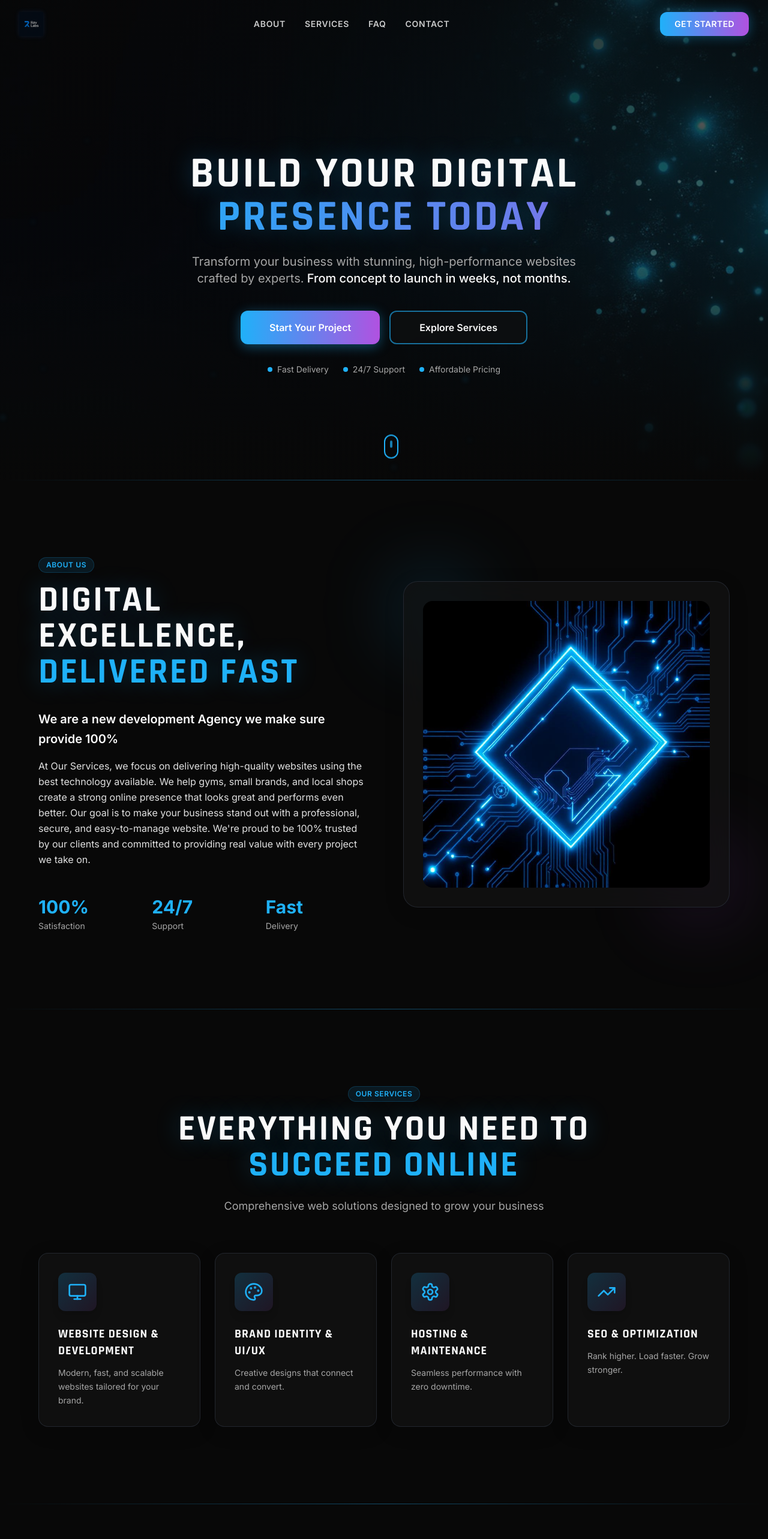
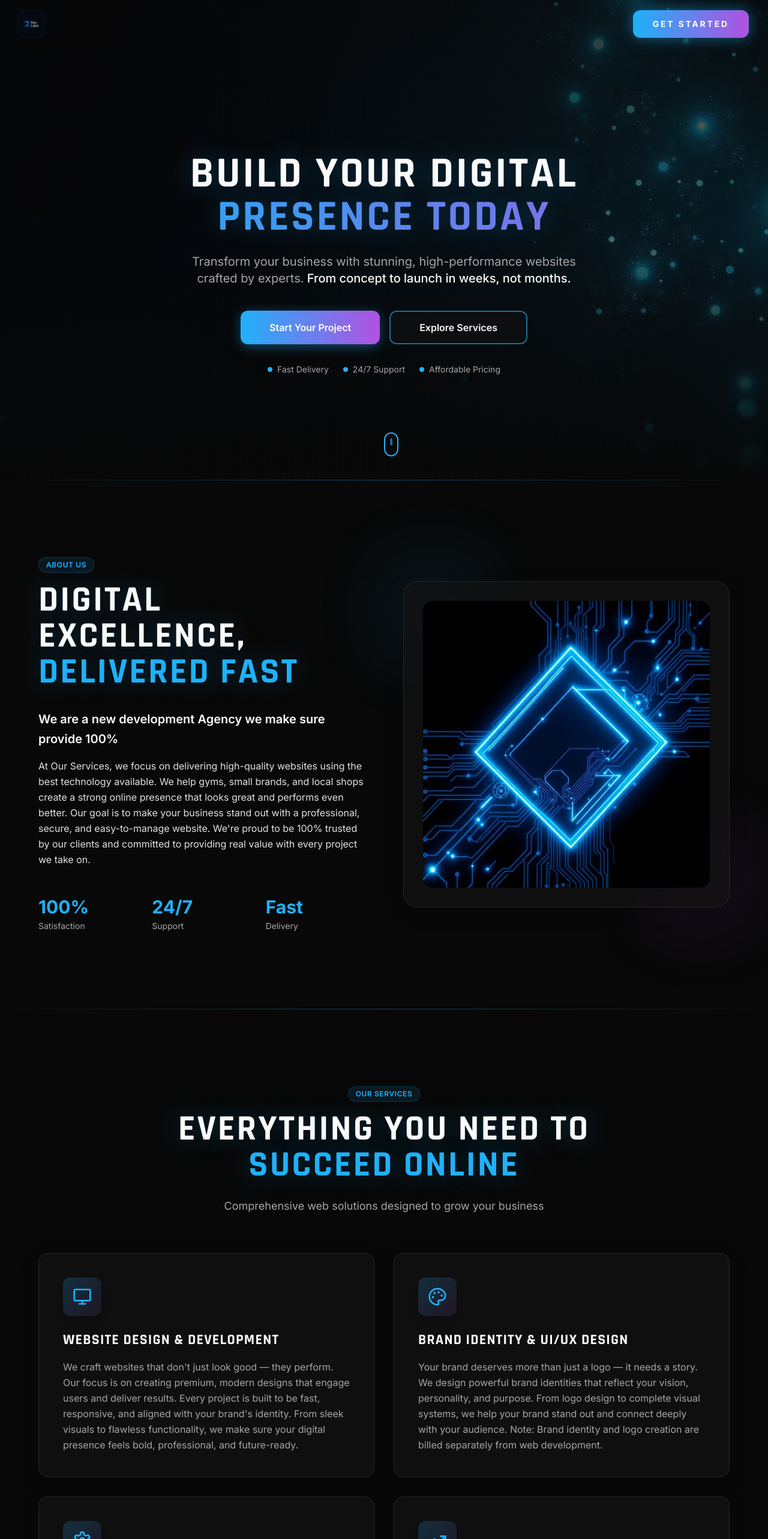
Before and after one commit to After777/synthwave-core-hub, a React (Vite) app: page / in a window 1280 px wide. Shown: the top 2566 px of the page at 60% size. Built offline with nearby package versions, Linux system fonts and the light colour scheme; the HTML template or start-up script is replaced by a standard one.

Commit message:
Refactor Services section

```diff
--- a/src/components/Navbar.tsx
+++ b/src/components/Navbar.tsx
@@ -51,15 +51,19 @@ const Navbar = () => {
           </button>
 
           {/* Navigation Links */}
-          <div className="hidden md:flex items-center gap-8">
-            {navLinks.map((link) => (
+          <div className="hidden md:flex items-center gap-10">
+            {navLinks.map((link, index) => (
               <button
                 key={link.id}
                 onClick={() => scrollToSection(link.id)}
-                className="relative text-sm font-semibold text-foreground/80 hover:text-primary transition-colors duration-300 group uppercase tracking-wider"
+                className="relative text-sm font-bold text-foreground/70 hover:text-primary transition-all duration-500 group uppercase tracking-[0.15em] futuristic-nav-link"
+                style={{ animationDelay: `${index * 0.1}s` }}
               >
-                {link.label}
-                <span className="absolute -bottom-1 left-0 w-0 h-0.5 bg-gradient-to-r from-primary to-accent group-hover:w-full transition-all duration-300"></span>
+                <span className="relative z-10">{link.label}</span>
+                {/* Neon underline glow */}
+                <span className="absolute -bottom-1 left-0 w-0 h-[2px] bg-gradient-to-r from-primary via-accent to-primary group-hover:w-full transition-all duration-500 shadow-[0_0_8px_hsl(var(--primary))]"></span>
+                {/* Subtle background glow on hover */}
+                <span className="absolute inset-0 -z-10 bg-primary/5 blur-xl opacity-0 group-hover:opacity-100 transition-opacity duration-500 scale-0 group-hover:scale-150"></span>
               </button>
             ))}
           </div>
@@ -67,9 +71,10 @@ const Navbar = () => {
           {/* CTA Button */}
           <button
             onClick={() => scrollToSection("contact")}
-            className="hidden md:block px-6 py-2.5 rounded-xl bg-gradient-to-r from-primary to-accent text-white font-semibold text-sm shadow-[0_0_20px_hsl(var(--primary)/0.4)] hover:shadow-[0_0_30px_hsl(var(--primary)/0.6)] hover:-translate-y-0.5 transition-all duration-300 uppercase tracking-wide"
+            className="hidden md:block px-8 py-3 rounded-xl bg-gradient-to-r from-primary via-accent to-primary bg-size-200 bg-pos-0 hover:bg-pos-100 text-white font-bold text-sm shadow-[0_0_25px_hsl(var(--primary)/0.5)] hover:shadow-[0_0_40px_hsl(var(--primary)/0.8)] hover:scale-105 transition-all duration-500 uppercase tracking-[0.2em] border border-primary/30 relative overflow-hidden group"
           >
-            Get Started
+            <span className="relative z-10">Get Started</span>
+            <span className="absolute inset-0 bg-gradient-to-r from-accent to-primary opacity-0 group-hover:opacity-100 transition-opacity duration-500"></span>
           </button>
 
           {/* Mobile Menu Button */}
--- a/src/components/Services.tsx
+++ b/src/components/Services.tsx
@@ -6,22 +6,22 @@ const services = [
   {
     icon: Monitor,
     title: "Website Design & Development",
-    description: "Modern, fast, and scalable websites tailored for your brand.",
+    description: "We craft websites that don't just look good — they perform. Our focus is on creating premium, modern designs that engage users and deliver results. Every project is built to be fast, responsive, and aligned with your brand's identity. From sleek visuals to flawless functionality, we make sure your digital presence feels bold, professional, and future-ready.",
   },
   {
     icon: Palette,
-    title: "Brand Identity & UI/UX",
-    description: "Creative designs that connect and convert.",
+    title: "Brand Identity & UI/UX Design",
+    description: "Your brand deserves more than just a logo — it needs a story. We design powerful brand identities that reflect your vision, personality, and purpose. From logo design to complete visual systems, we help your brand stand out and connect deeply with your audience. Note: Brand identity and logo creation are billed separately from web development.",
   },
   {
     icon: Settings,
     title: "Hosting & Maintenance",
-    description: "Seamless performance with zero downtime.",
+    description: "We take care of everything that keeps your website running perfectly — hosting, security, updates, and performance checks. These services are fully managed under our maintenance plan, so you don't have to worry about extra charges or downtime. Your site stays secure, stable, and optimized at all times.",
   },
   {
     icon: TrendingUp,
     title: "SEO & Optimization",
-    description: "Rank higher. Load faster. Grow stronger.",
+    description: "We ensure your website gets noticed. Our SEO process focuses on visibility, speed, and ranking — helping you reach the right audience faster. From keyword optimization to site performance and analytics, we make sure your site not only looks good but performs like a pro in search results.",
   },
 ];
 
@@ -55,11 +55,11 @@ const Services = () => {
           </p>
         </div>
 
-        <div className="grid sm:grid-cols-2 lg:grid-cols-4 gap-6">
+        <div className="grid sm:grid-cols-1 lg:grid-cols-2 gap-8">
           {services.map((service, index) => (
             <div
               key={index}
-              className="glass-effect-strong rounded-2xl p-8 hover-lift hover-glow group animate-fade-in relative overflow-hidden"
+              className="glass-effect-strong rounded-2xl p-10 hover-lift hover-glow group animate-fade-in relative overflow-hidden"
               style={{ animationDelay: `${index * 0.1}s` }}
             >
               {/* Background Gradient on Hover */}
@@ -70,9 +70,9 @@ const Services = () => {
                   <service.icon className="w-8 h-8 text-primary" />
                 </div>
 
-                <h3 className="text-xl font-bold mb-3 group-hover:text-primary transition-colors duration-300 hover-glow-text">{service.title}</h3>
+                <h3 className="text-2xl font-bold mb-4 group-hover:text-primary transition-colors duration-300 hover-glow-text">{service.title}</h3>
 
-                <p className="text-muted-foreground leading-relaxed text-sm">
+                <p className="text-muted-foreground leading-relaxed">
                   {service.description}
                 </p>
               </div>
--- a/src/index.css
+++ b/src/index.css
@@ -191,7 +191,34 @@ All colors MUST be HSL.
     text-shadow: 0 0 20px hsl(var(--primary) / 0.5);
   }
 
+  .futuristic-nav-link {
+    animation: fadeIn 0.6s ease-out backwards;
+  }
+
+  .bg-size-200 {
+    background-size: 200% 100%;
+  }
+
+  .bg-pos-0 {
+    background-position: 0% 50%;
+  }
+
+  .bg-pos-100 {
+    background-position: 100% 50%;
+  }
+
   /* Professional Animations */
+  @keyframes fadeIn {
+    0% {
+      opacity: 0;
+      transform: translateY(-10px);
+    }
+    100% {
+      opacity: 1;
+      transform: translateY(0);
+    }
+  }
+
   @keyframes float {
     0%, 100% { transform: translateY(0px) translateX(0px); }
     25% { transform: translateY(-10px) translateX(10px); }
```
